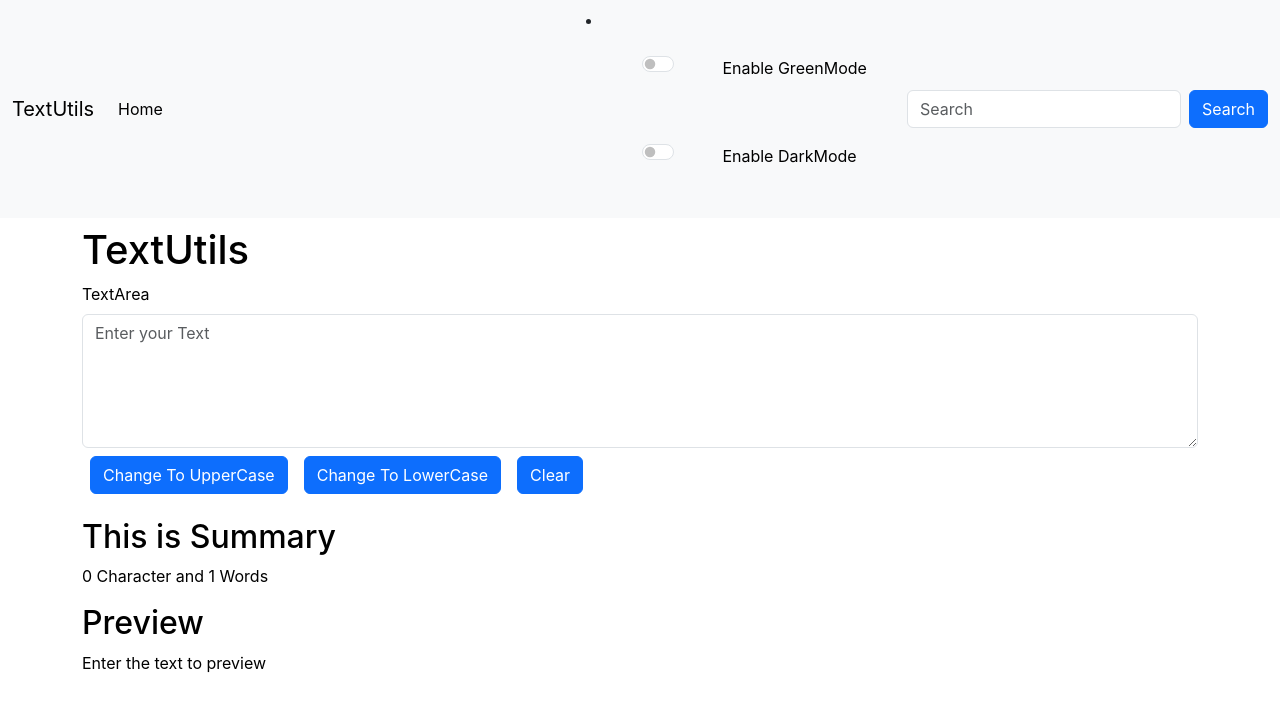
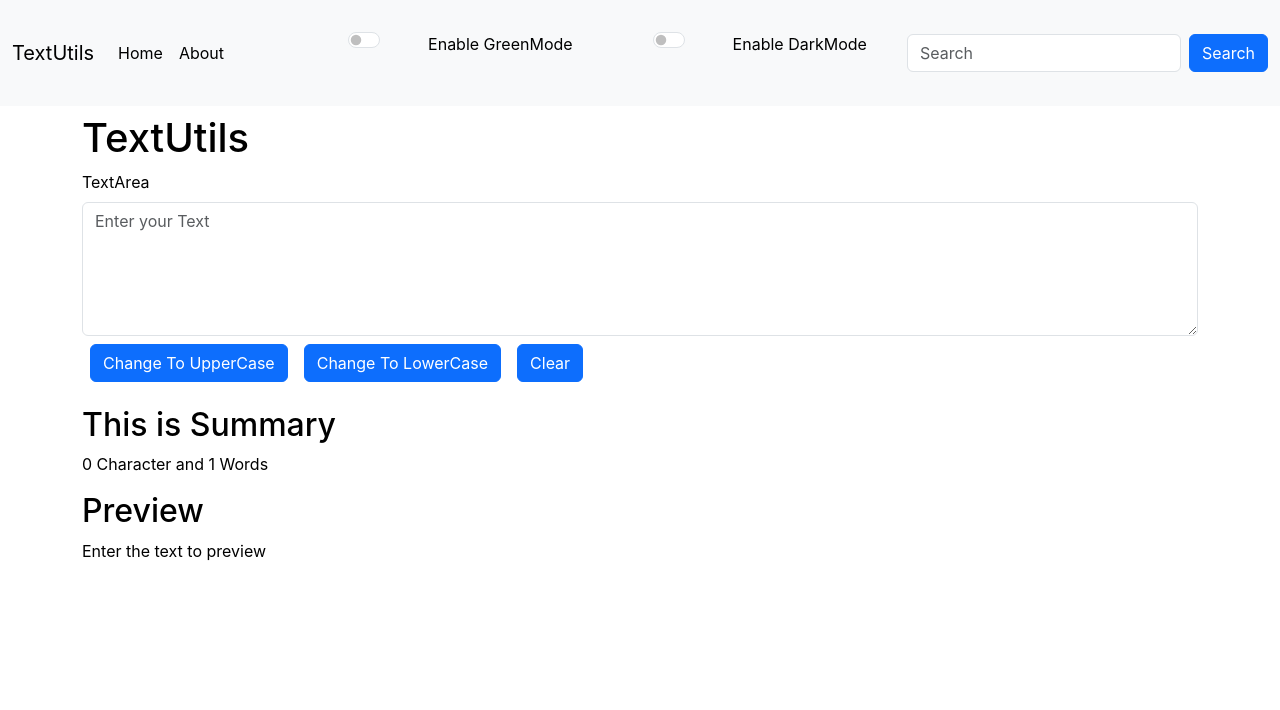
Before and after one commit to MayankMukul/react-test, a React (Create React App) app in the folder test-react/: page / in a window 1280 px wide. Shown: the top 710 px of the page. Built offline with nearby package versions, Linux system fonts and the light colour scheme.

Commit message:
react router dom

```diff
--- a/test-react/package.json
+++ b/test-react/package.json
@@ -8,7 +8,8 @@
     "@testing-library/user-event": "^13.5.0",
     "react": "^18.2.0",
     "react-dom": "^18.2.0",
-    "react-scripts": "5.0.1",
+    "react-router-dom": "^6.16.0",
+    "react-scripts": "^3.0.1",
     "web-vitals": "^2.1.4"
   },
   "scripts": {
--- a/test-react/public/index.html
+++ b/test-react/public/index.html
@@ -25,7 +25,7 @@
       Learn how to configure a non-root public URL by running `npm run build`.
     -->
     <link href="https://cdn.jsdelivr.net/npm/bootstrap@5.3.2/dist/css/bootstrap.min.css" rel="stylesheet" integrity="sha384-T3c6CoIi6uLrA9TneNEoa7RxnatzjcDSCmG1MXxSR1GAsXEV/Dwwykc2MPK8M2HN" crossorigin="anonymous">
-    <title>Test App</title>
+    <title>Test React App</title>
   </head>
   <body>
     <noscript>You need to enable JavaScript to run this app.</noscript>
--- a/test-react/src/Components/Navbar.js
+++ b/test-react/src/Components/Navbar.js
@@ -45,10 +45,15 @@
                 Home
               </a>
             </li>
+            <li className="nav-item">
+              <a className="nav-link active" aria-current="page" href="#">
+                About
+              </a>
+            </li>
           </ul>
           <div className="form-check form-switch mx-3">
-           <li>
-            <ul>
+           <li className="navbar-nav me-auto mb-2 mb-lg-0">
+            <ul className="nav-item">
             <input
                 className="form-check-input m-4 "
                 type="checkbox"
@@ -67,7 +72,7 @@
                 Enable GreenMode
               </label>
             </ul>
-            <ul>
+            <ul className="nav-item">
             <input
               className="form-check-input m-4 "
               type="checkbox"
```
Also changed, not shown: 1 other file (tests, documents, lock files or other folders).
